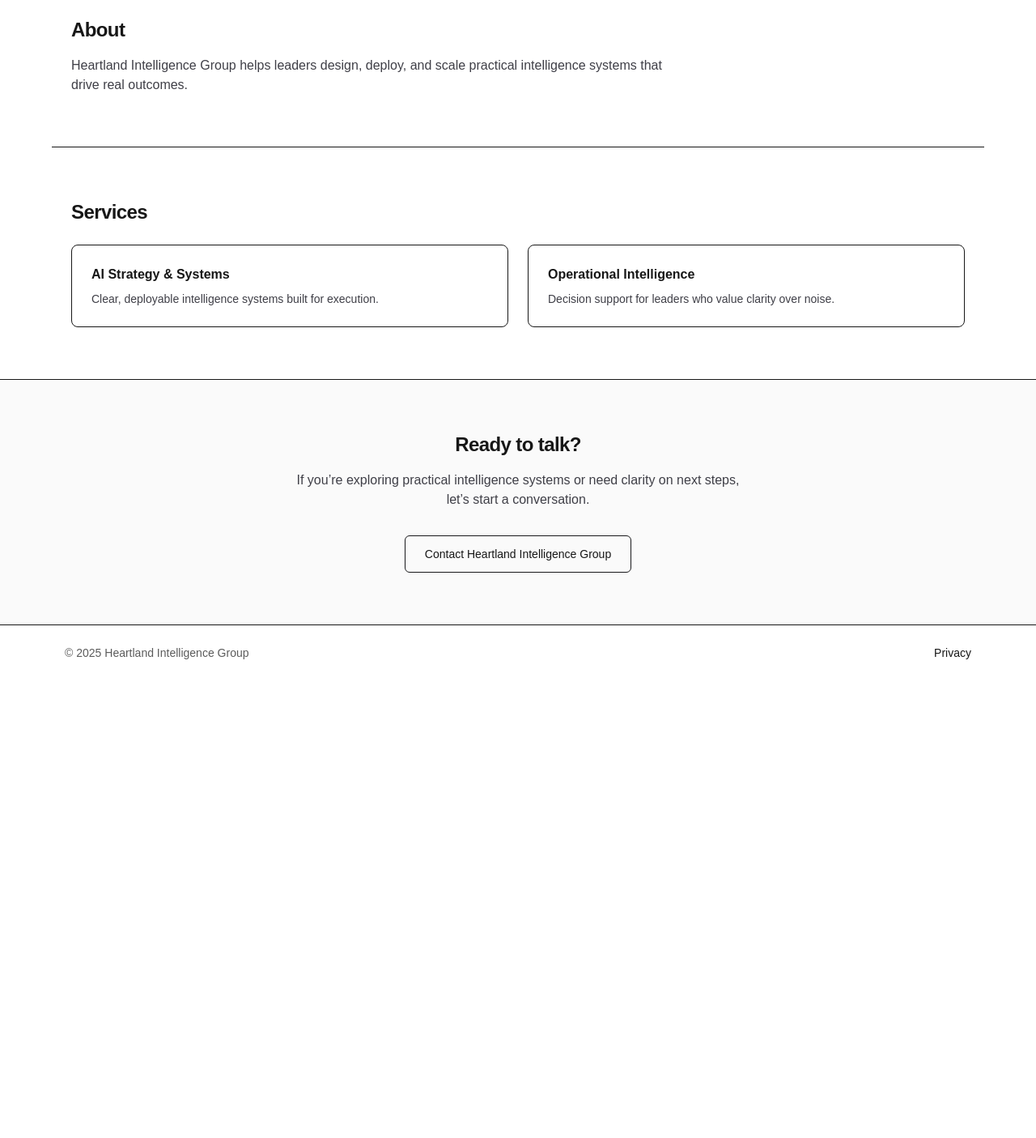
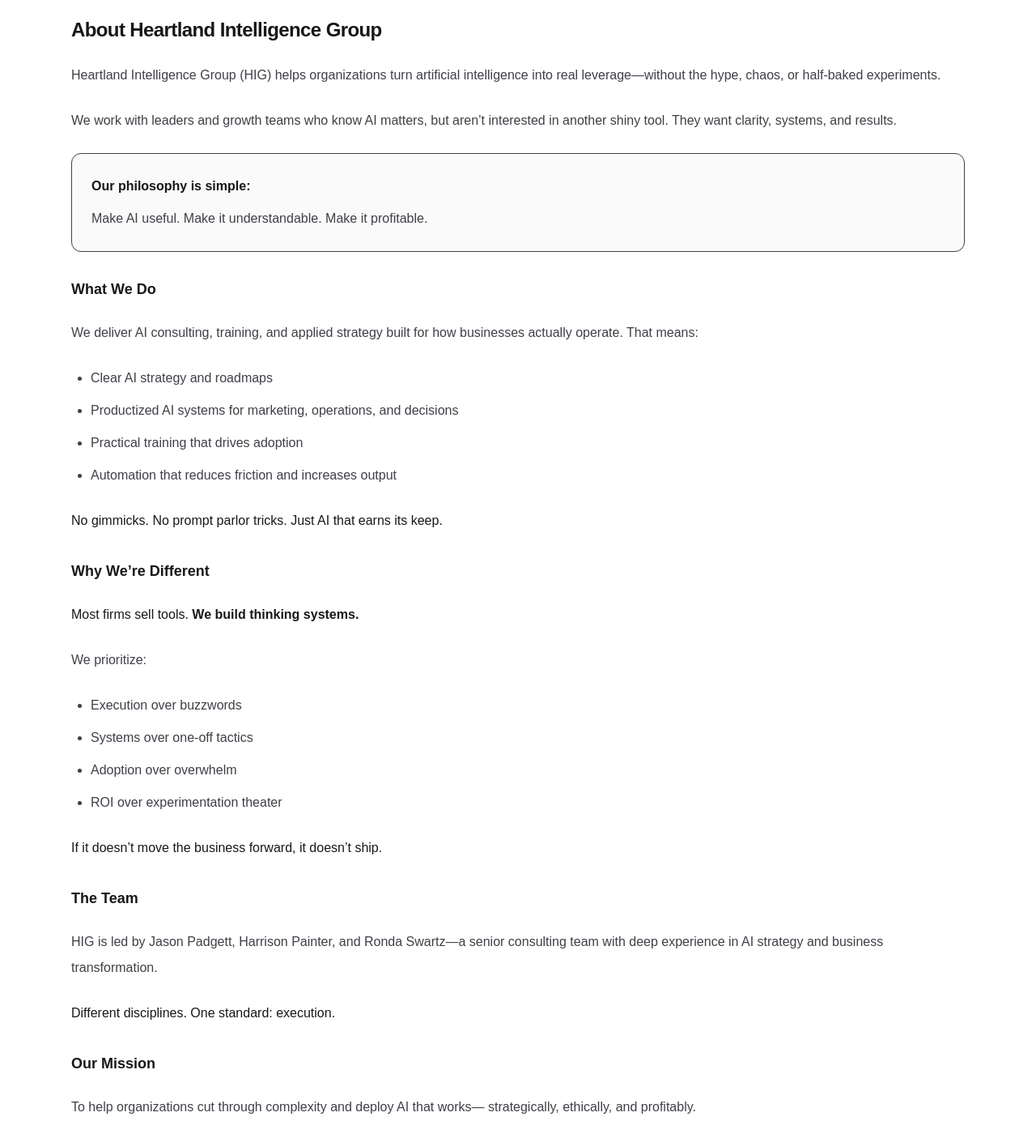
Before and after one commit to JMNajar/heartland-intelligence-group, a Next.js app: page / in a window 1280 px wide. Shown: the part 400-1805 px from the top of the page at 81% size. Before the commit the page ends 1240 px from the top, so only its background shows below. Built offline with nearby package versions, Linux system fonts and the light colour scheme.

Commit message:
Update Home About section copy

```diff
--- a/app/page.tsx
+++ b/app/page.tsx
@@ -17,11 +17,83 @@
 
       {/* ABOUT */}
       <section id="about" className="mx-auto max-w-6xl border-t px-6 py-16">
-        <h2 className="text-2xl font-semibold tracking-tight">About</h2>
-        <p className="mt-4 max-w-3xl text-zinc-700">
-          Heartland Intelligence Group helps leaders design, deploy, and scale
-          practical intelligence systems that drive real outcomes.
-        </p>
+<h2 className="text-2xl font-semibold tracking-tight">About Heartland Intelligence Group</h2>
+
+<div className="mt-6 space-y-6 text-zinc-700 leading-8">
+  <p>
+    Heartland Intelligence Group (HIG) helps organizations turn artificial
+    intelligence into real leverage—without the hype, chaos, or half-baked
+    experiments.
+  </p>
+
+  <p>
+    We work with leaders and growth teams who know AI matters, but aren’t
+    interested in another shiny tool. They want clarity, systems, and results.
+  </p>
+
+  <div className="rounded-xl border bg-zinc-50 p-6">
+    <p className="font-semibold text-zinc-900">Our philosophy is simple:</p>
+    <p className="mt-2">
+      Make AI useful. Make it understandable. Make it profitable.
+    </p>
+  </div>
+
+  <h3 className="pt-2 text-lg font-semibold text-zinc-900">What We Do</h3>
+  <p>
+    We deliver AI consulting, training, and applied strategy built for how
+    businesses actually operate. That means:
+  </p>
+
+  <ul className="list-disc space-y-2 pl-6">
+    <li>Clear AI strategy and roadmaps</li>
+    <li>Productized AI systems for marketing, operations, and decisions</li>
+    <li>Practical training that drives adoption</li>
+    <li>Automation that reduces friction and increases output</li>
+  </ul>
+
+  <p className="font-medium text-zinc-900">
+    No gimmicks. No prompt parlor tricks. Just AI that earns its keep.
+  </p>
+
+  <h3 className="pt-2 text-lg font-semibold text-zinc-900">Why We’re Different</h3>
+  <p className="text-zinc-900">
+    Most firms sell tools. <span className="font-semibold">We build thinking systems.</span>
+  </p>
+
+  <p>We prioritize:</p>
+  <ul className="list-disc space-y-2 pl-6">
+    <li>Execution over buzzwords</li>
+    <li>Systems over one-off tactics</li>
+    <li>Adoption over overwhelm</li>
+    <li>ROI over experimentation theater</li>
+  </ul>
+
+  <p className="font-medium text-zinc-900">
+    If it doesn’t move the business forward, it doesn’t ship.
+  </p>
+
+  <h3 className="pt-2 text-lg font-semibold text-zinc-900">The Team</h3>
+  <p>
+    HIG is led by Jason Padgett, Harrison Painter, and Ronda Swartz—a senior
+    consulting team with deep experience in AI strategy and business
+    transformation.
+  </p>
+  <p className="text-zinc-900">Different disciplines. One standard: execution.</p>
+
+  <h3 className="pt-2 text-lg font-semibold text-zinc-900">Our Mission</h3>
+  <p>
+    To help organizations cut through complexity and deploy AI that works—
+    strategically, ethically, and profitably.
+  </p>
+
+  <div className="rounded-xl border p-6">
+    <p className="text-zinc-900">
+      Because AI shouldn’t feel intimidating.{" "}
+      <span className="font-semibold">It should feel like horsepower.</span>
+    </p>
+  </div>
+</div>
+
       </section>
 
       {/* SERVICES */}
```
